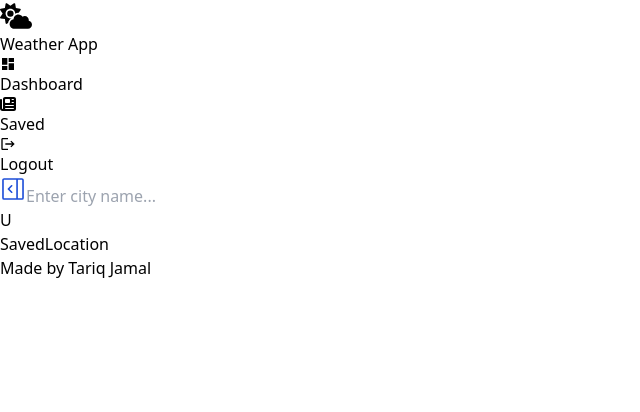
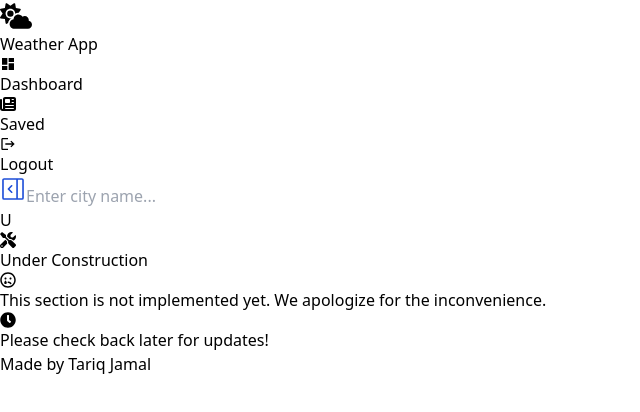
Before and after one commit to tariqjamal057/weather_dashboard, a React (Vite) app: page /saved in a window 1280 px wide. Shown: the top 412 px of the page, without its empty margins (0-640 px from the left). Built offline with nearby package versions, Linux system fonts and the light colour scheme.

Commit message:
refactor: add under construction in dhasboard and saved location page

```diff
--- a/src/pages/Dashboard.jsx
+++ b/src/pages/Dashboard.jsx
@@ -1,6 +1,7 @@
 import CurrentWeather from "../components/weather/CurrentWeather";
 import WeatherMap from "../components/weather/WeatherMap";
 import TopCities from "../components/weather/TopCities";
+import UnderConstruction from "../components/UnderConstruction";
 
 const Dashboard = () => {
   return (
@@ -9,6 +10,7 @@ const Dashboard = () => {
         <CurrentWeather />
         <WeatherMap />
         <TopCities />
+        <UnderConstruction botton_container={true} />
       </div>
     </div>
   );
--- a/src/pages/SavedLocation.jsx
+++ b/src/pages/SavedLocation.jsx
@@ -1,6 +1,10 @@
+import UnderConstruction from "../components/UnderConstruction";
+
 const SavedLocation = () => {
   return (
-    <div className="min-h-[calc(100vh-145px)] bg-zinc-700">SavedLocation</div>
+    <>
+      <UnderConstruction botton_container={false} />
+    </>
   );
 };
 
```
